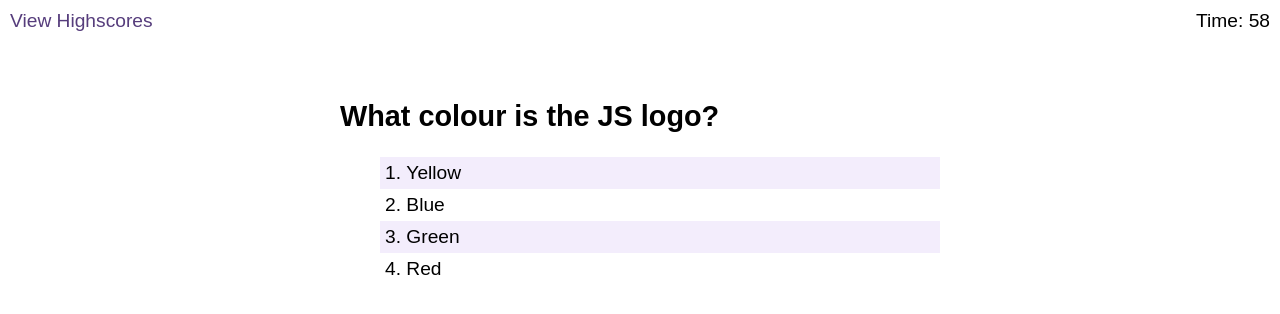
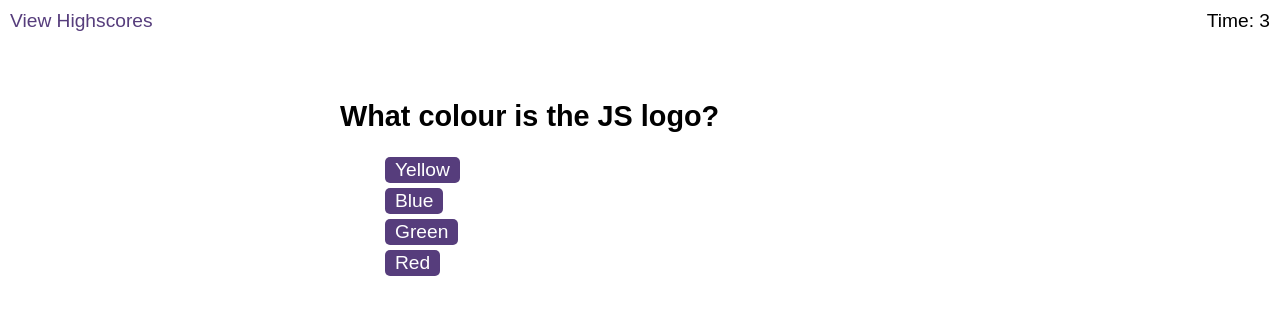
Before and after one commit to liamjameswatson/the-coding-quiz, a plain HTML site: page index.html in a window 1280 px wide. Both pictures are taken after a click on the button "Start Quiz". Drawn offline with Linux system fonts and the light colour scheme.

Commit message:
timer, the time is the score

```diff
--- a/assets/js/logic.js
+++ b/assets/js/logic.js
@@ -1,27 +1,50 @@
+// start screen and timer
 var startButton = document.querySelector("#start");
 var startScreen = document.querySelector(".start");
 var timer = document.querySelector("#time");
+
+// question div
 var questionDiv = document.querySelector("#questions");
 var questionTitle = document.querySelector("#question-title");
 var choices = document.querySelector("#choices");
 var choicesList = document.createElement("ul");
 
+// validation div
+var validationDisplayDiv = document.createElement("div");
+questionDiv.append(validationDisplayDiv);
+validationDisplayDiv.classList.add("validation");
+var validationText = document.createElement("p");
+validationDisplayDiv.append(validationText);
+// sounds
+
+// End Screen
+var endScreen = document.querySelector("#end-screen");
+var finalScore = document.querySelector("#final-score");
+var submitButton = document.querySelector("#submit");
+
 var highScore = 0;
-var score = 0;
 var currentQuestion = 0;
+var timerCount = 5;
+timer.innerHTML = timerCount;
+// --- set timer 60 seconds
+function startTimer() {
+  timerCount--;
+  timer.innerHTML = timerCount;
+  outOfTime();
+}
 
-// --- set timer 60 seconds
-var timerCount = 60;
-timer.innerText = timerCount;
-startTimer = function () {
-  var time = setInterval(function () {
-    timerCount--;
-    timer.innerHTML = timerCount;
-  }, 1000);
-  return time;
-};
-
+function outOfTime() {
+  if (timerCount <= 0) {
+    questionDiv.classList.add("hide");
+    timerCount++;
+    timer.innerHTML = 0;
+    displayEndScreen(0);
+  }
+}
 function displayQuestion(currentQuestion) {
+  questionTitle.innerText = "";
+  choicesList.innerText = "";
+  validationText.innerText = " ";
   // display the question
   questionTitle.innerText = quizArray[currentQuestion].question;
   //   make a unordered list - for the choices
@@ -30,7 +53,7 @@ function displayQuestion(currentQuestion) {
   for (var i = 0; i < quizArray[currentQuestion].choices.length; i++) {
     console.log("iiiiii" + i);
     // for each choice create a list item
-    var choice = document.createElement("li");
+    var choice = document.createElement("button");
     // display each choice on each list item
     choicesList.appendChild(choice).innerText =
       quizArray[currentQuestion].choices[i];
@@ -40,24 +63,23 @@ checkAnswer(currentQuestion);
 function checkAnswer(currentQuestion) {
   // match the click to the answer
   choicesList.addEventListener("click", function (event) {
-    // console.log(event.target.innerText);
-    questionTitle.innerText = "";
-    choicesList.innerText = "";
     if (event.target.innerText === quizArray[currentQuestion].answer) {
-      score = score + 10;
-      // console.log(score);
+      validationText.innerText = "Correct";
     } else {
-      console.log("wrong");
       timerCount = timerCount - 10;
+      validationText.innerText = "Wrong";
     }
-    console.log("currentQuestion..." + currentQuestion);
-    console.log("quiz array..." + (quizArray.length - 1));
-    console.log("Score..." + score);
     if (currentQuestion === quizArray.length - 1) {
-      console.log("game over");
+      questionDiv.classList.add("hide");
+      var score = timer.innerHTML;
+      setTimeout(function () {
+        displayEndScreen(score);
+      }, 300);
     } else {
       currentQuestion++;
-      displayQuestion(currentQuestion);
+      setTimeout(function () {
+        displayQuestion(currentQuestion);
+      }, 300);
     }
   });
 }
@@ -65,13 +87,20 @@ function checkAnswer(currentQuestion) {
 function startQuiz() {
   // hide screen and set score to 0
   startScreen.classList.add("hide");
-  score = 0;
   currentQuestion = 0;
 }
 
 startButton.addEventListener("click", function () {
   startQuiz();
-  startTimer();
+  countDown = setInterval(startTimer, 1000);
   questionDiv.classList.remove("hide");
   displayQuestion(currentQuestion);
 });
+
+// End Screen
+function displayEndScreen(score) {
+  // show the end screen
+  endScreen.classList.remove("hide");
+  // display the score
+  finalScore.innerText = score;
+}
--- a/assets/js/questions.js
+++ b/assets/js/questions.js
@@ -10,9 +10,9 @@ var quizArray = [
     answer: "1995",
   },
   {
-    question: "What is 1+1?",
-    choices: ["2", "1", "4", "404"],
-    answer: "2",
+    question: "Who won the FA cup in 1976?",
+    choices: ["Southampton", "Arsenal", "Man Utd", "Leeds"],
+    answer: "Southampton",
   },
 ];
 
```
Also changed, not shown: index.html (+1 -3 lines).
